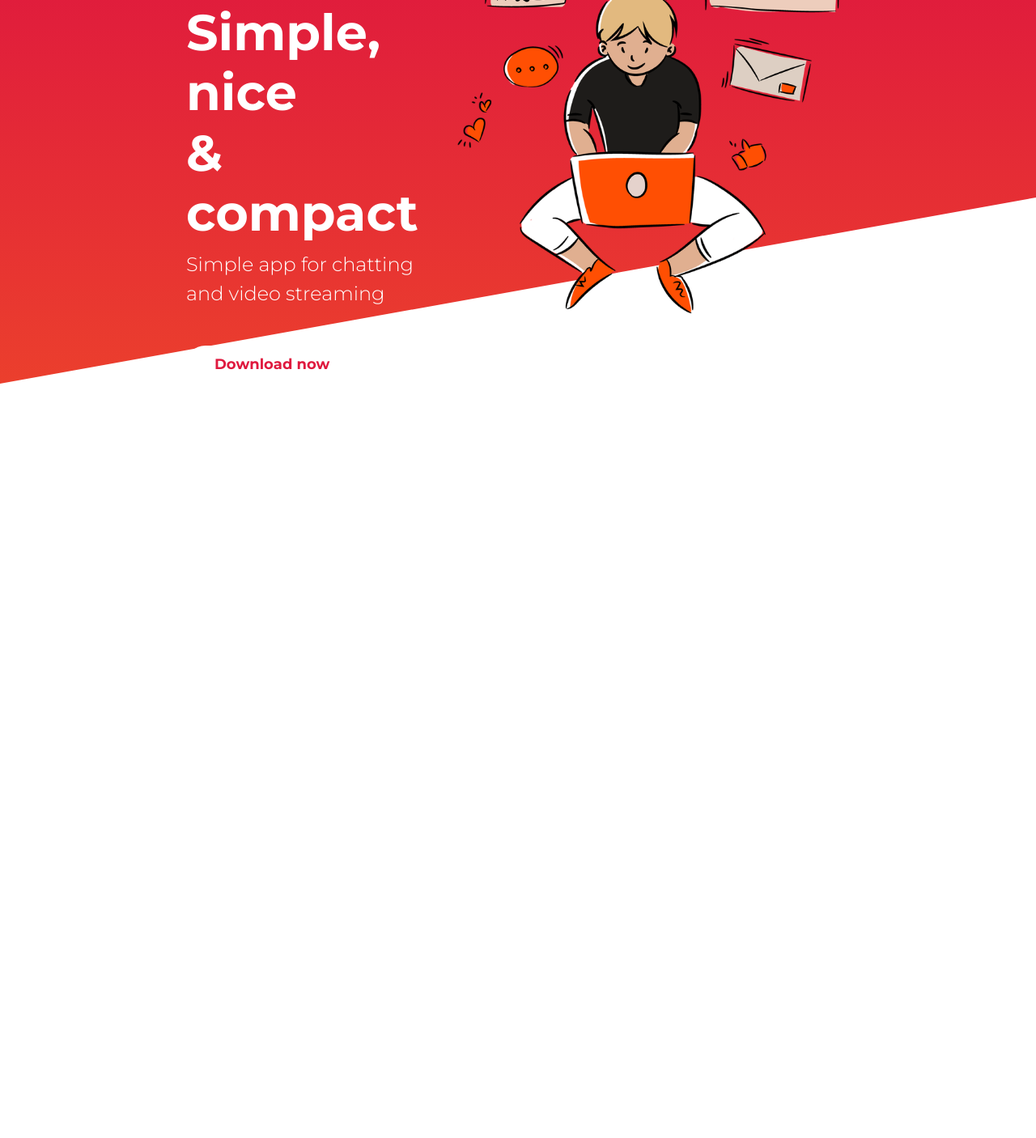
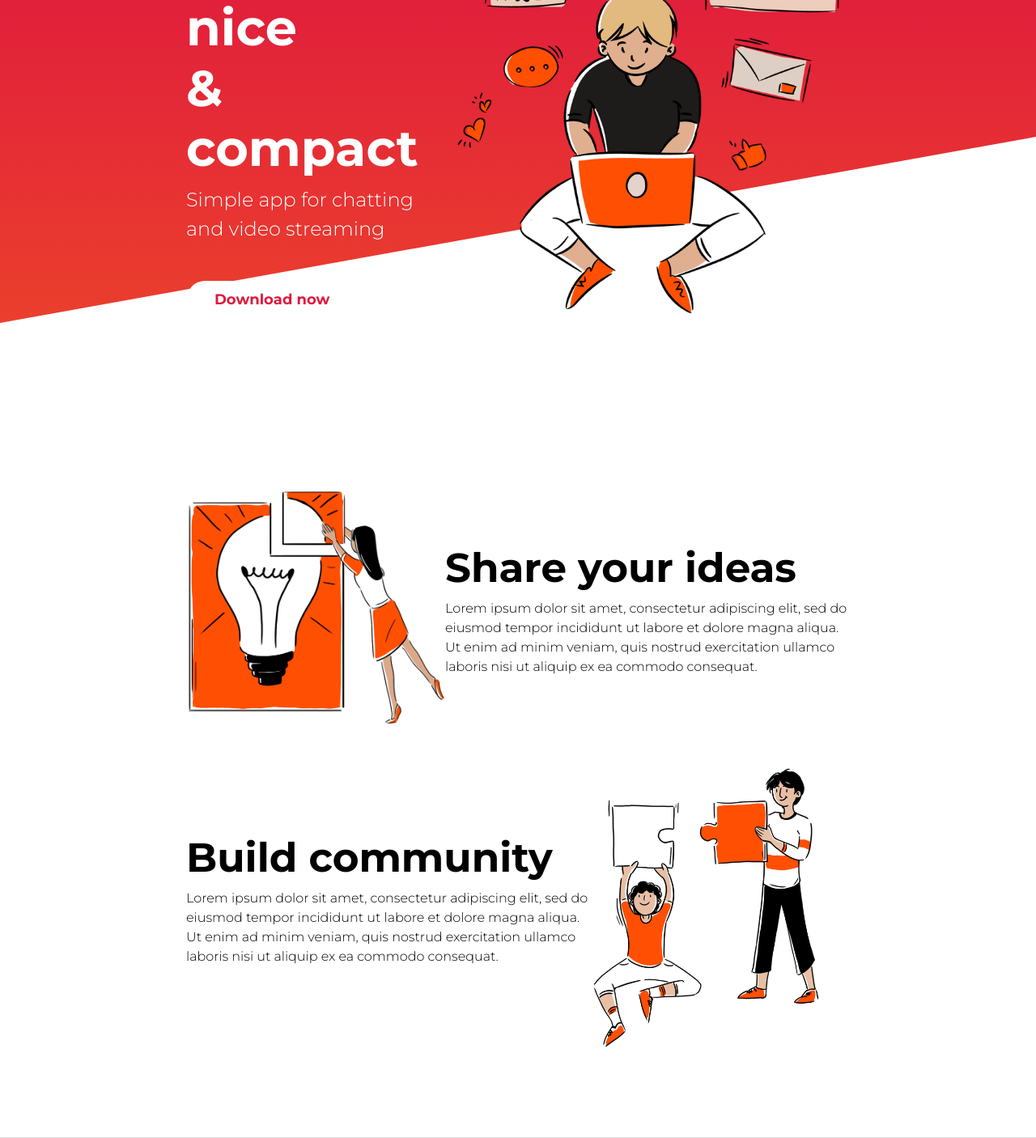
Before and after one commit to UzVPD/simple-landing, a website: page public/index.html in a window 1280 px wide. Shown: the part 322-1728 px from the top of the page at 81% size. Before the commit the page ends 800 px from the top, so only its background shows below. Drawn offline with nearby package versions, Linux system fonts and the light colour scheme; a web font is replaced by a local one.

Commit message:
features section

```diff
--- a/public/index.html
+++ b/public/index.html
@@ -31,5 +31,30 @@
             </div>
         </div>
     </header>
+    <section class="features">
+        <div class="container cstm-container">
+            <div class="block">
+                <div class="image">
+                    <img src="./img/ideas.png" alt="ideas">
+                </div>
+                <div class="info">
+                    <h2>Share your ideas</h2>
+                    <p>Lorem ipsum dolor sit amet, consectetur adipiscing elit, sed do eiusmod tempor incididunt ut labore et dolore magna aliqua. Ut enim ad minim veniam, quis nostrud exercitation ullamco laboris nisi ut aliquip ex ea commodo consequat.</p>
+                </div>
+            </div>
+            <div class="block">
+                <div class="info">
+                    <h2>Build community</h2>
+                    <p>Lorem ipsum dolor sit amet, consectetur adipiscing elit, sed do eiusmod tempor incididunt ut labore et dolore magna aliqua. Ut enim ad minim veniam, quis nostrud exercitation ullamco laboris nisi ut aliquip ex ea commodo consequat.</p>
+                </div>
+                <div class="image">
+                    <img id="build-img" src="./img/build-up.png" alt="ideas">
+                </div>
+            </div>
+        </div>
+    </section>
+    <!-- <footer>
+        <a href="https://iconscout.com/illustrations/ideas" class="text-underline font-size-sm" target="_blank">ideas</a> by <a href="https://iconscout.com/contributors/pixel-true-designs" class="text-underline font-size-sm" target="_blank">Pixel True</a>
+    </footer> -->
 </body>
 </html>
--- a/public/src/css/main.scss
+++ b/public/src/css/main.scss
@@ -81,7 +81,7 @@ header {
         z-index: 2;
 
         .info {
-            margin-top: 130px;
+            margin-top: 50px;
             color: $white;
             font-size: 24px;
 
@@ -109,7 +109,6 @@ header {
 
         .image {
             max-width: 500px;
-            z-index: 2;
 
             .header-img {
                 width: 100%;
@@ -130,3 +129,37 @@ header {
         border-right: 100vw solid $white;
     }
 }
+
+.features {
+    margin-top: 200px;
+    padding-bottom: 90px;
+    border-bottom: 1px solid #e0e0e0;
+    color: #000;
+
+    .block {
+        @extend .flex;
+        align-items: center;
+
+        .info {
+            max-width: 500px;
+
+            h2 {
+                font-size: 50px;
+                font-weight: 700;
+                color: #000;
+            }
+        }
+
+        .image {
+            max-width: 500px;
+
+            img {
+                width: 100%;
+            }
+
+            #build-img {
+                width: 90%;
+            }
+        }
+    }
+}
```
Also changed, not shown: public/dist/css/main.min.css, public/img/build-up.png (added), public/img/ideas.png (added).
